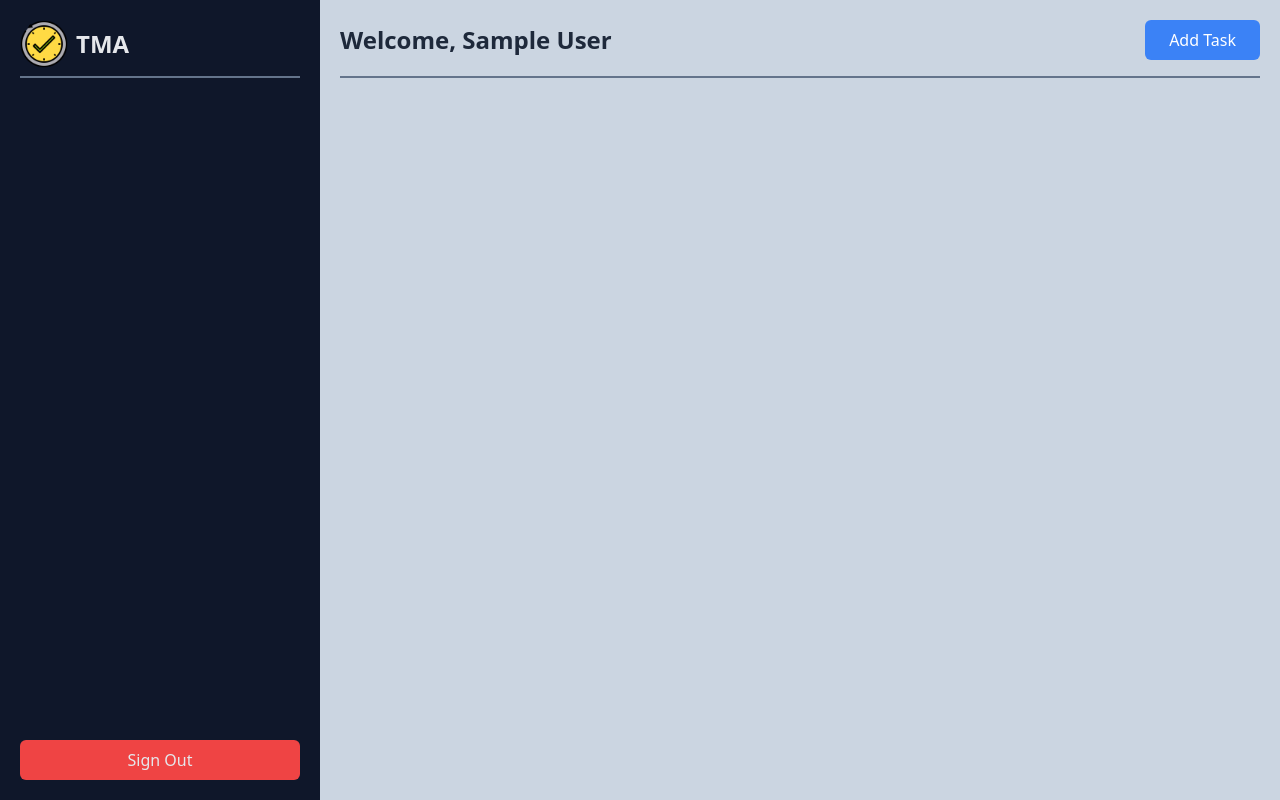
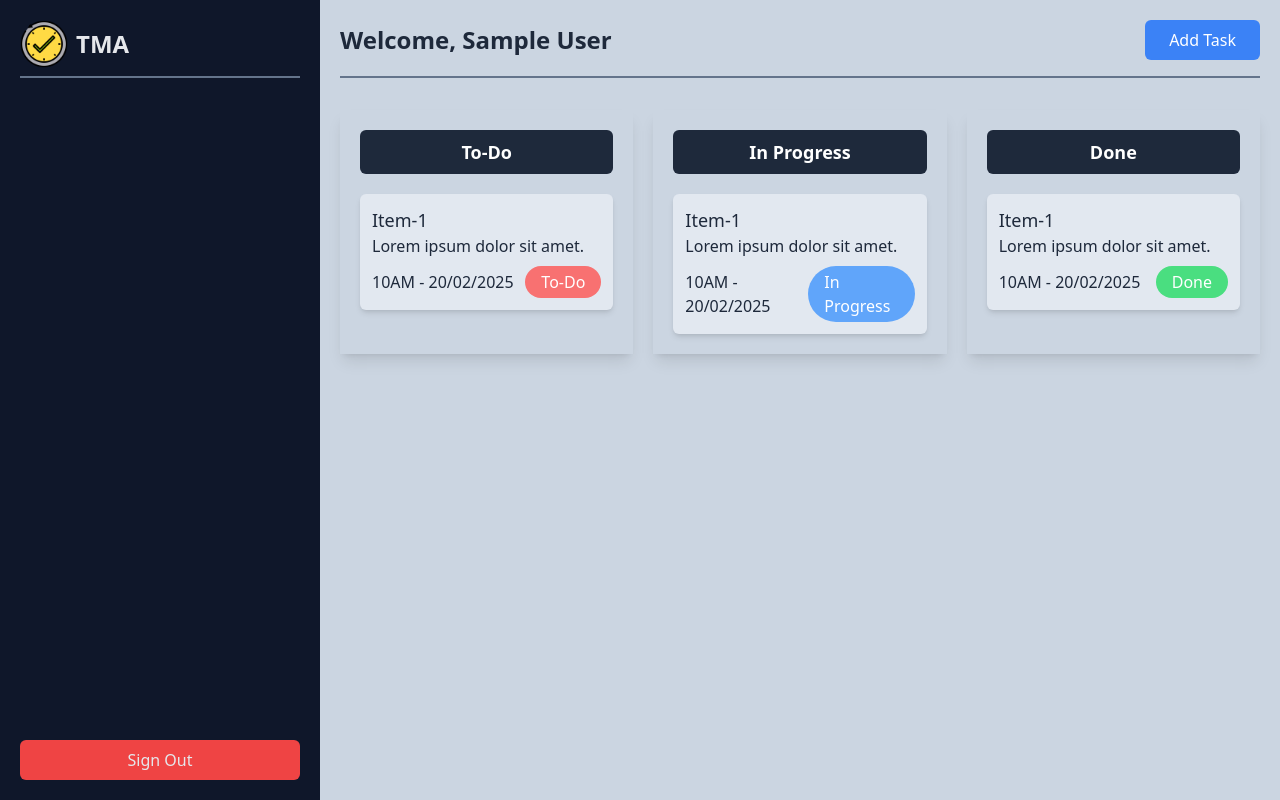
Before and after one commit to Jakaria030/task-management-app, a React (Vite) app: page /home in a window 1280 px wide. Built offline with nearby package versions, Linux system fonts and the light colour scheme; no server answers; sample sign-in values are in the browser's storage.

Commit message:
Task management system design done

```diff
--- a/index.html
+++ b/index.html
@@ -3,6 +3,7 @@
   <head>
     <meta charset="UTF-8" />
     <meta name="viewport" content="width=device-width, initial-scale=1.0" />
+    <link rel="shortcut icon" href="logo.png" type="image/x-icon">
     <title>Task Management App</title>
   </head>
   <body>
--- a/src/pages/Home.jsx
+++ b/src/pages/Home.jsx
@@ -29,10 +29,57 @@ const Home = () => {
                     <h1 className="text-2xl text-slate-800 font-bold">Welcome, {user?.displayName}</h1>
                     <button className="px-4 md:px-6 py-2 rounded-md bg-blue-500 font-medium text-white active:scale-95 transition-all">Add Task</button>
                 </div>
+
+                {/* three category type here */}
+                <div className="grid grid-cols-1 md:grid-cols-2 lg:grid-cols-3 gap-5 py-8">
+                    {/* To-DO */}
+                    <div className="bg-slate-300 shadow-lg p-5 space-y-5">
+                        <h2 className="bg-slate-800 text-white py-2 rounded-md text-center text-lg font-bold">To-Do</h2>
+                        <div className="space-y-5">
+                            <div className="bg-slate-200 rounded-md text-slate-800 p-3 shadow-md">
+                                <h3 className="text-lg font-medium">Item-1</h3>
+                                <p>Lorem ipsum dolor sit amet.</p>
+                                <div className="flex items-center justify-between mt-2">
+                                    <p>10AM - 20/02/2025</p>
+                                    <p className="bg-red-400 px-4 py-1 rounded-full text-white">To-Do</p>
+                                </div>
+                            </div>
+                        </div>
+                    </div>
+
+                    {/* In Progress */}
+                    <div className="bg-slate-300 shadow-lg p-5 space-y-5">
+                        <h2 className="bg-slate-800 text-white py-2 rounded-md text-center text-lg font-bold">In Progress</h2>
+                        <div className="space-y-5">
+                            <div className="bg-slate-200 rounded-md text-slate-800 p-3 shadow-md">
+                                <h3 className="text-lg font-medium">Item-1</h3>
+                                <p>Lorem ipsum dolor sit amet.</p>
+                                <div className="flex items-center justify-between mt-2">
+                                    <p>10AM - 20/02/2025</p>
+                                    <p className="bg-blue-400 px-4 py-1 rounded-full text-white">In Progress</p>
+                                </div>
+                            </div>
+                        </div>
+                    </div>
+
+                    {/* Done */}
+                    <div className="bg-slate-300 shadow-lg p-5 space-y-5">
+                        <h2 className="bg-slate-800 text-white py-2 rounded-md text-center text-lg font-bold">Done</h2>
+                        <div className="space-y-5">
+                            <div className="bg-slate-200 rounded-md text-slate-800 p-3 shadow-md">
+                                <h3 className="text-lg font-medium">Item-1</h3>
+                                <p>Lorem ipsum dolor sit amet.</p>
+                                <div className="flex items-center justify-between mt-2">
+                                    <p>10AM - 20/02/2025</p>
+                                    <p className="bg-green-400 px-4 py-1 rounded-full text-white">Done</p>
+                                </div>
+                            </div>
+                        </div>
+                    </div>
+                </div>
+
             </main>
         </div>
-
-
     );
 };
 
```
Also changed, not shown: public/logo.png (added).
